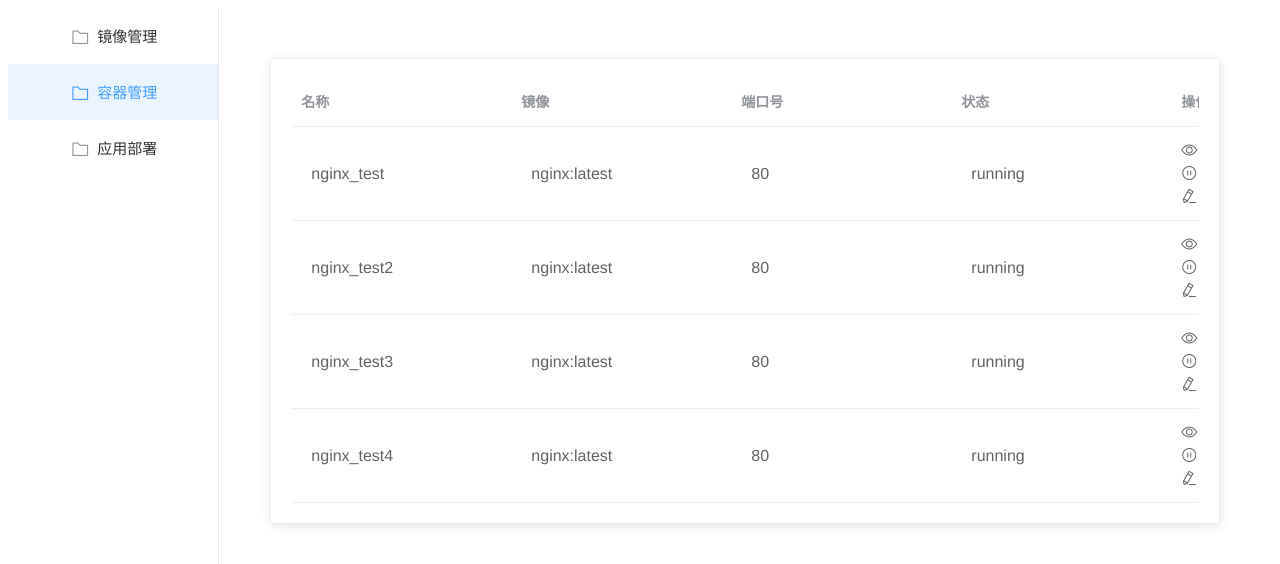
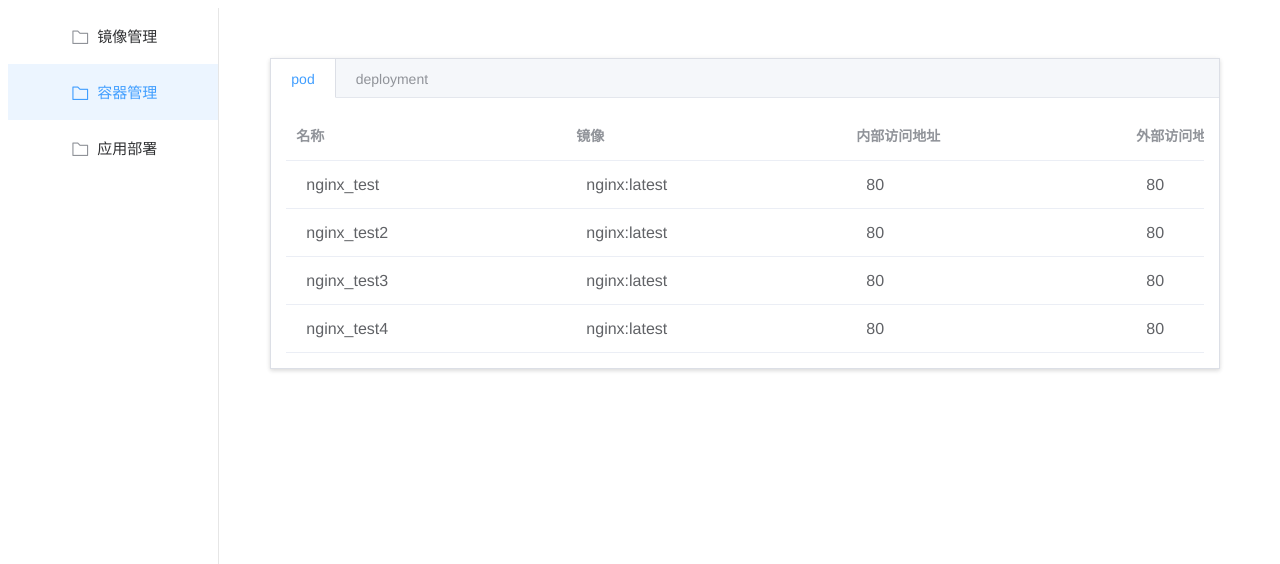
Before and after one commit to qwerame/paas-platform, a Vue app: page /#/ in a window 1280 px wide. Both pictures are taken after a click on the item "容器管理". Shown: the top 564 px of the page. Built offline with nearby package versions, Linux system fonts and the light colour scheme.

Commit message:
工作负载页面UI

```diff
--- a/src/components/containerComp.vue
+++ b/src/components/containerComp.vue
@@ -1,6 +1,10 @@
 <script>
+import PodList from "@/components/podList.vue";
+import DeploymentList from "@/components/deploymentList.vue";
+
 export default {
   name: 'containerComp',
+  components: {DeploymentList, PodList},
   data() {
     return {
       tableData: [{
@@ -43,64 +47,16 @@ export default {
 </script>
 
 <template>
-  <div >
-    <el-card class="box-card" style="width: 90%; margin: 50px auto;">
-      <el-table
-          :data="tableData">
-        <el-table-column
-            label="名称"
-            width="220">
-          <template slot-scope="scope">
-            <span style="margin-left: 10px">{{ scope.row.name }}</span>
-          </template>
-        </el-table-column>
-        <el-table-column
-            label="镜像"
-            width="220">
-          <template slot-scope="scope">
-          <span style="margin-left: 10px">{{ scope.row.image }}</span>
-          </template>
-        </el-table-column>
-        <el-table-column
-            label="端口号"
-            width="220">
-          <template slot-scope="scope">
-          <span style="margin-left: 10px">{{ scope.row.port }}</span>
-          </template>
-        </el-table-column>
-        <el-table-column
-            label="状态"
-            width="220">
-          <template slot-scope="scope">
-          <span style="margin-left: 10px">{{ scope.row.status}}</span>
-          </template>
-        </el-table-column>
-        <el-table-column label="操作">
-          <template slot-scope="scope">
-            <i class="el-icon-view icon-container" @click=""></i>
-            <i class="el-icon-video-play icon-container" @click=""></i>
-            <i class="el-icon-video-pause icon-container" @click=""></i>
-            <i class="el-icon-refresh-left icon-container" @click=""></i>
-            <i class="el-icon-edit icon-container" @click=""></i>
-            <i class="el-icon-delete icon-container" @click=""></i>
-          </template>
-        </el-table-column>
-      </el-table>
-    </el-card>
-<!--    <h1>容器管理</h1>-->
-<!--    <el-button @click="test">测试接口</el-button>-->
-  </div>
+  <el-tabs type="border-card" style="width: 90%; margin: 50px auto;">
+    <el-tab-pane label="pod">
+      <pod-list></pod-list>
+    </el-tab-pane>
+    <el-tab-pane label="deployment">
+      <deployment-list></deployment-list>
+    </el-tab-pane>
+  </el-tabs>
 </template>
 
 <style>
-.icon-container{
-  margin-right: 10px;
-  &:hover{
-    color: #409EFF;
-  }
-}
-.el-table__body-wrapper {
-  font-size: medium;
 
-}
 </style>
--- /dev/null
+++ b/src/components/deploymentList.vue
@@ -0,0 +1,135 @@
+<script>
+  export default {
+  name: 'podList',
+  data() {
+    return {
+      tableData: [{
+        name: 'nginx_test',
+        image: 'nginx:latest',
+        time: 'Thu, 14 Sep 2023 02:31:14 GMT',
+        replicas: '3/3',
+      }, {
+        name: 'nginx_test2',
+        image: 'nginx:latest',
+        time: 'Thu, 14 Sep 2023 02:31:14 GMT',
+        replicas: '3/3',
+      }, {
+        name: 'nginx_test3',
+        image: 'nginx:latest',
+        time: 'Thu, 14 Sep 2023 02:31:14 GMT',
+        replicas: '3/3',
+      }, {
+        name: 'nginx_test4',
+        image: 'nginx:latest',
+        time: 'Thu, 14 Sep 2023 02:31:14 GMT',
+        replicas: '3/3',
+      }],
+      dialogFormVisible: false,
+      form: {
+        name: '',
+      },
+      formLabelWidth: '80px'
+    }
+  },
+  methods:{
+    async test () {
+      this.$http.get('/get_list' , {}).then(res => {
+        console.log(res)
+      }).catch(err => console.log(err))
+    },
+    handleEdit(index, row) {
+      console.log(index, row);
+    },
+    handleDelete(index, row) {
+      console.log(index, row);
+      this.$confirm('此操作将永久删除该工作负载, 是否继续?', '提示', {
+        confirmButtonText: '确定',
+        cancelButtonText: '取消',
+        type: 'warning'
+      }).then(() => {
+        this.$message({
+          type: 'success',
+          message: '删除成功!'
+        });
+      }).catch(() => {
+        this.$message({
+          type: 'info',
+          message: '已取消删除'
+        });
+      });
+
+    },
+    handleStart() {
+
+    },
+    handleDetail() {
+
+    },
+    handleStop() {
+
+    },
+
+  }
+}
+</script>
+
+<template>
+  <div>
+    <el-table
+        :data="tableData">
+      <el-table-column
+          label="名称"
+          width="280">
+        <template slot-scope="scope">
+          <span style="margin-left: 10px">{{ scope.row.name }}</span>
+        </template>
+      </el-table-column>
+      <el-table-column
+          label="镜像"
+          width="280">
+        <template slot-scope="scope">
+          <span style="margin-left: 10px">{{ scope.row.image }}</span>
+        </template>
+      </el-table-column>
+      <el-table-column
+          label="创建时间"
+          width="280">
+        <template slot-scope="scope">
+          <span style="margin-left: 10px">{{ scope.row.time }}</span>
+        </template>
+      </el-table-column>
+      <el-table-column
+          label="副本状态"
+          width="280">
+        <template slot-scope="scope">
+          <span style="margin-left: 10px">{{ scope.row.replicas}}</span>
+        </template>
+      </el-table-column>
+      <el-table-column
+          label="操作"
+          width="280">
+        <template slot-scope="scope">
+          <i class="el-icon-video-play icon-container" @click=""></i>
+          <i class="el-icon-video-pause icon-container" @click=""></i>
+          <i class="el-icon-edit icon-container" @click="dialogFormVisible = true"></i>
+          <i class="el-icon-delete icon-container" @click="handleDelete"></i>
+        </template>
+      </el-table-column>
+    </el-table>
+    <el-dialog title="修改镜像" :visible.sync="dialogFormVisible" style="width: 1000px;margin: auto">
+      <el-form :model="form">
+        <el-form-item label="新镜像名" :label-width="formLabelWidth">
+          <el-input v-model="form.name" autocomplete="off"></el-input>
+        </el-form-item>
+      </el-form>
+      <div slot="footer" class="dialog-footer">
+        <el-button @click="dialogFormVisible = false">取 消</el-button>
+        <el-button type="primary" @click="dialogFormVisible = false">确 定</el-button>
+      </div>
+    </el-dialog>
+  </div>
+</template>
+
+<style scoped>
+
+</style>
--- /dev/null
+++ b/src/components/podList.vue
@@ -0,0 +1,162 @@
+<script>
+  export default {
+    name: 'podList',
+    data() {
+      return {
+        tableData: [{
+          name: 'nginx_test',
+          image: 'nginx:latest',
+          port: '80',
+          status: 'running',
+          nodePort: '80',
+        }, {
+          name: 'nginx_test2',
+          image: 'nginx:latest',
+          port: '80',
+          status: 'running',
+          nodePort: '80',
+        }, {
+          name: 'nginx_test3',
+          image: 'nginx:latest',
+          port: '80',
+          status: 'running',
+          nodePort: '80',
+        }, {
+          name: 'nginx_test4',
+          image: 'nginx:latest',
+          port: '80',
+          status: 'running',
+          nodePort: '80',
+        }],
+        dialogFormVisible: false,
+        form: {
+          name: '',
+          region: '',
+          date1: '',
+          date2: '',
+          delivery: false,
+          type: [],
+          resource: '',
+          desc: ''
+        },
+        formLabelWidth: '120px'
+      }
+    },
+    methods:{
+      async test () {
+        this.$http.get('/get_list' , {}).then(res => {
+          console.log(res)
+        }).catch(err => console.log(err))
+      },
+      handleEdit(index, row) {
+        console.log(index, row);
+      },
+      handleDelete(index, row) {
+        console.log(index, row);
+        this.$confirm('此操作将永久删除该工作负载, 是否继续?', '提示', {
+          confirmButtonText: '确定',
+          cancelButtonText: '取消',
+          type: 'warning'
+        }).then(() => {
+          this.$message({
+            type: 'success',
+            message: '删除成功!'
+          });
+        }).catch(() => {
+          this.$message({
+            type: 'info',
+            message: '已取消删除'
+          });
+        });
+
+      },
+      handleStart() {
+
+      },
+      handleDetail() {
+
+      },
+      handleStop() {
+
+      },
+
+    }
+  }
+
+</script>
+
+<template>
+<!--  <el-card class="box-card" style="width: 90%; margin: 50px auto;">-->
+  <div>
+    <el-table
+        :data="tableData">
+      <el-table-column
+          label="名称"
+          width="280">
+        <template slot-scope="scope">
+          <span style="margin-left: 10px">{{ scope.row.name }}</span>
+        </template>
+      </el-table-column>
+      <el-table-column
+          label="镜像"
+          width="280">
+        <template slot-scope="scope">
+          <span style="margin-left: 10px">{{ scope.row.image }}</span>
+        </template>
+      </el-table-column>
+      <el-table-column
+          label="内部访问地址"
+          width="280">
+        <template slot-scope="scope">
+          <span style="margin-left: 10px">{{ scope.row.port }}</span>
+        </template>
+      </el-table-column>
+      <el-table-column
+          label="外部访问地址"
+          width="280">
+        <template slot-scope="scope">
+          <span style="margin-left: 10px">{{ scope.row.port }}</span>
+        </template>
+      </el-table-column>
+      <el-table-column
+          label="状态"
+          width="280">
+        <template slot-scope="scope">
+          <span style="margin-left: 10px">{{ scope.row.status}}</span>
+        </template>
+      </el-table-column>
+    </el-table>
+    <el-dialog title="修改镜像" :visible.sync="dialogFormVisible">
+      <el-form :model="form">
+        <el-form-item label="活动名称" :label-width="formLabelWidth">
+          <el-input v-model="form.name" autocomplete="off"></el-input>
+        </el-form-item>
+        <el-form-item label="活动区域" :label-width="formLabelWidth">
+          <el-select v-model="form.region" placeholder="请选择活动区域">
+            <el-option label="区域一" value="shanghai"></el-option>
+            <el-option label="区域二" value="beijing"></el-option>
+          </el-select>
+        </el-form-item>
+      </el-form>
+      <div slot="footer" class="dialog-footer">
+        <el-button @click="dialogFormVisible = false">取 消</el-button>
+        <el-button type="primary" @click="dialogFormVisible = false">确 定</el-button>
+      </div>
+    </el-dialog>
+  </div>
+
+<!--  </el-card>-->
+</template>
+
+<style>
+.icon-container{
+  margin-right: 10px;
+  &:hover{
+    color: #409EFF;
+  }
+}
+.el-table__body-wrapper {
+  font-size: medium;
+
+}
+</style>
```
